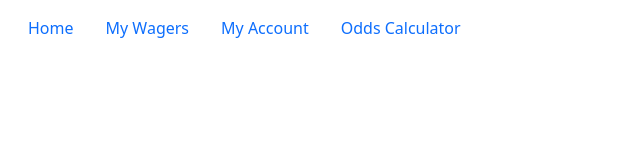
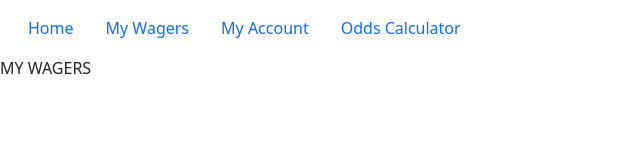
Before and after one commit to dalousha/oddsCalculator, a React app: page /wagers in a window 1280 px wide. Shown: the top 160 px of the page, without its empty margins (0-640 px from the left). Built offline with nearby package versions, Linux system fonts and the light colour scheme; the HTML template or start-up script is replaced by a standard one.

Commit message:
Created components for other things, but I will stop working on this app and start from a new repository to create a new app

```diff
--- a/client/src/components/App.jsx
+++ b/client/src/components/App.jsx
@@ -3,11 +3,11 @@ import { Routes, Route } from 'react-router-dom';
 import Home from './Home.jsx';
 import NavBar from './Navbar.jsx';
 import OddsCalculator from './OddsCalculator.jsx';
+import Wagers from './Wagers.jsx';
 
 class App extends React.Component{
   constructor(props) {
     super(props);
-
   }
 
   render() {
@@ -15,9 +15,9 @@ class App extends React.Component{
       <>
         <NavBar/>
         <Routes>
-          <Route path="/" element={<OddsCalculator />} />
+          <Route exact path="/" element={<OddsCalculator />} />
           <Route path="/home" element={<Home />} />
-          <Route path="/wagers"/>
+          <Route path="/wagers" element={<Wagers />}/>
           <Route path="/calculator" element={<OddsCalculator />} />
         </Routes>
       </>
--- a/client/src/components/Home.jsx
+++ b/client/src/components/Home.jsx
@@ -3,7 +3,6 @@ import React from 'react'
 class Home extends React.Component {
   constructor(props) {
     super(props)
-    console.log('this should be here')
   }
 
 
@@ -12,7 +11,7 @@ class Home extends React.Component {
     return(
       <div>
         <h1>This is the home page.</h1>
-        <text>work please</text>
+        why is this not working
       </div>
     )
   }
--- a/client/src/components/Wagers.jsx
+++ b/client/src/components/Wagers.jsx
@@ -0,0 +1,11 @@
+import React from 'react';
+
+function Wagers() {
+  return (
+    <div>
+      MY WAGERS
+    </div>
+  )
+}
+
+export default Wagers;
```
